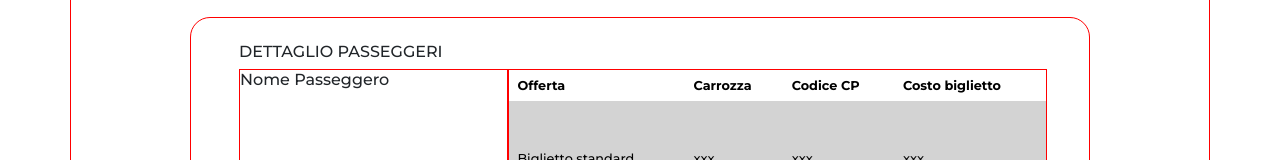
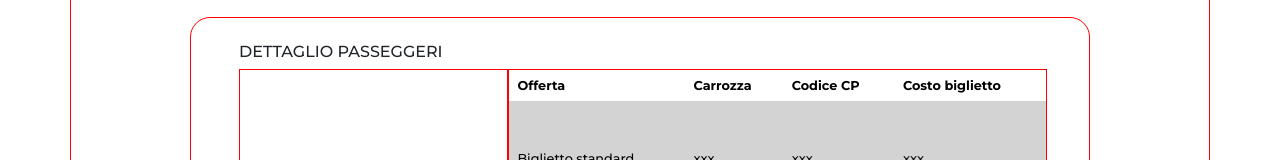
Before and after one commit to ElisaMavilia/js-biglietto-treno-form, a plain HTML site: page index.html in a window 1280 px wide. Both pictures are taken after a click on the button "Genera". Shown: the part 603-763 px from the top of the page. Drawn offline with nearby package versions, Linux system fonts and the light colour scheme.

```diff
--- a/index.html
+++ b/index.html
@@ -52,8 +52,8 @@
                     <div class="pt-4 ">
                         <h2 class="text-uppercase fs-6 ps-5">Dettaglio passeggeri<h2>
                         <div class="ticket-area d-flex">
-                            <div class="ticket-left-text debug ms-5">
-                                <h3 class="fs-6">Nome Passeggero</h3>
+                            <div  class="ticket-left-text debug ms-5">
+                                <h3 id="pax" class="fs-6">Nome Passeggero</h3>
                             </div>
                             <div class="ticket-rigth debug">
                                 <table class="table">
--- a/js/script.js
+++ b/js/script.js
@@ -52,6 +52,7 @@ elButton1.addEventListener('click', function(){
     let age = elAge.value;
     console.log(name, kilometers, age);
     elSelectedTicket.classList.remove('d-none');
+    document.getElementById('pax').innerHTML = name;
  })
 
  elButton2.addEventListener('click', function(){
```
